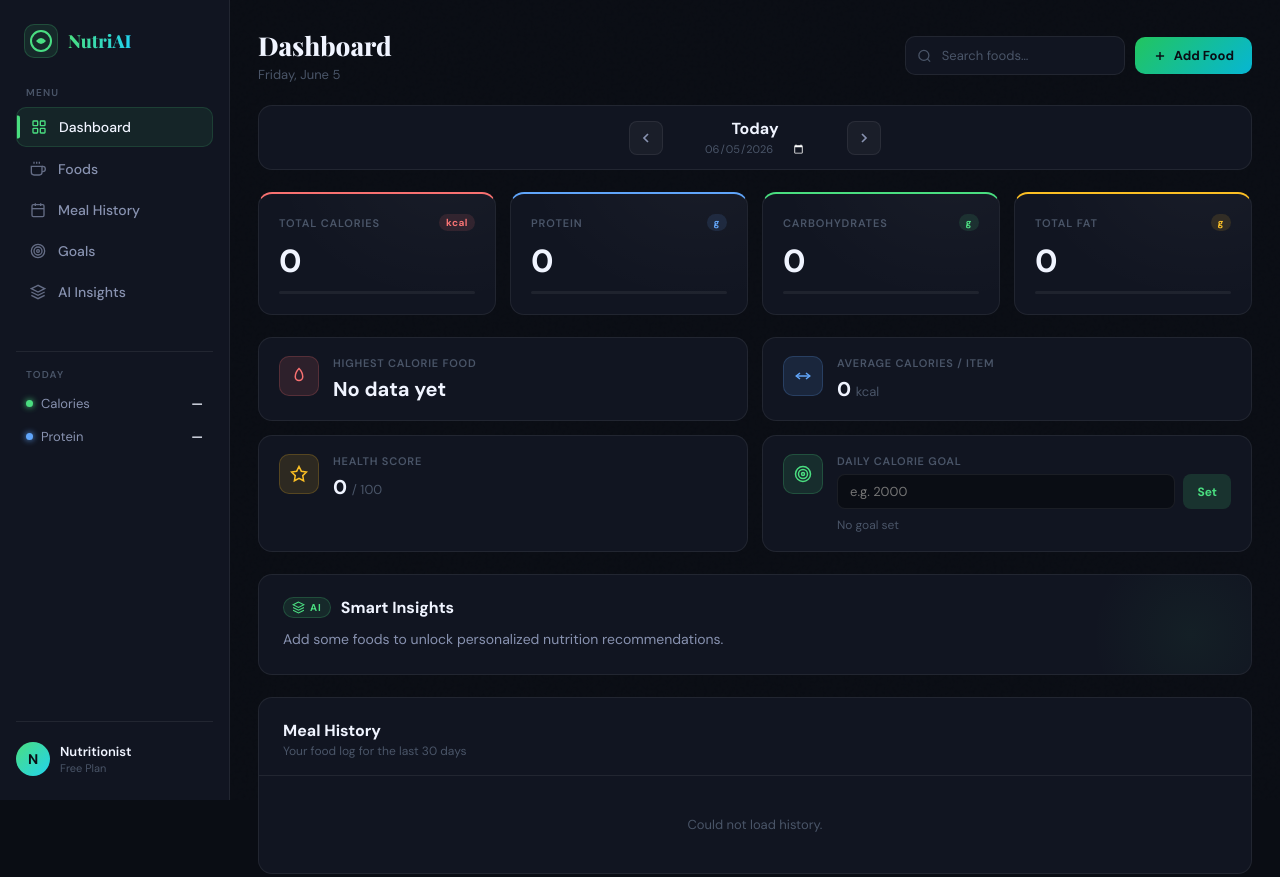
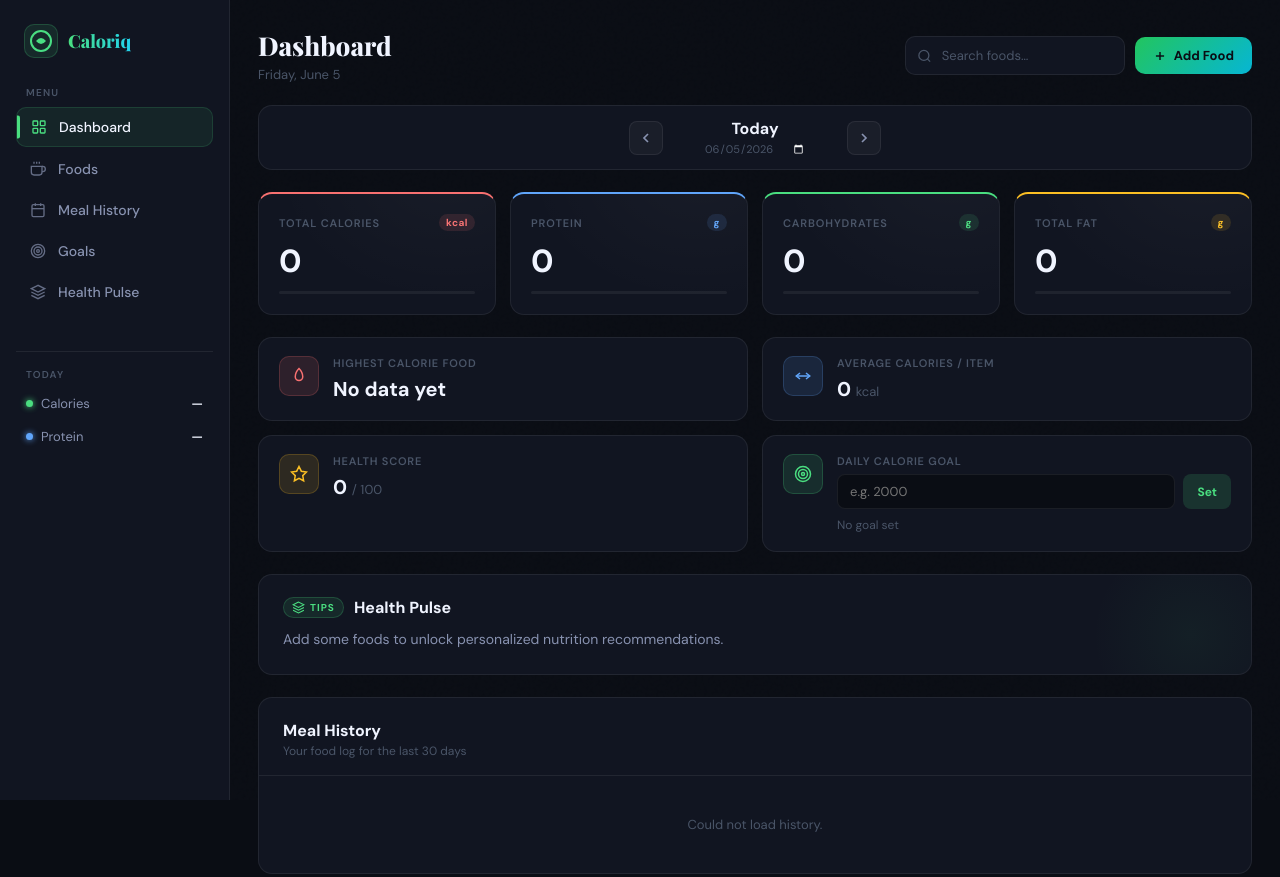
Before and after one commit to Nagalakshmi-Murugan/nutriton-tracker, a website: page frontend/index.html in a window 1280 px wide. Shown: the top 877 px of the page. Drawn offline with nearby package versions, Linux system fonts and the light colour scheme; no server answers.

Commit message:
Updated index.html

```diff
--- a/frontend/index.html
+++ b/frontend/index.html
@@ -3,7 +3,7 @@
 <head>
   <meta charset="UTF-8" />
   <meta name="viewport" content="width=device-width, initial-scale=1.0"/>
-  <title>NutriAI - Smart Nutrition Dashboard</title>
+  <title> Caloriq - Smart Nutrition Dashboard</title>
   <link rel="preconnect" href="https://fonts.googleapis.com">
   <link rel="preconnect" href="https://fonts.gstatic.com" crossorigin>
   <link href="https://fonts.googleapis.com/css2?family=DM+Sans:ital,opsz,wght@0,9..40,300;0,9..40,400;0,9..40,500;0,9..40,600;0,9..40,700;1,9..40,300&family=Playfair+Display:wght@700;800&display=swap" rel="stylesheet">
@@ -25,7 +25,7 @@
           </defs>
         </svg>
       </div>
-      <span class="logo-text">NutriAI</span>
+      <span class="logo-text">Caloriq</span>
     </div>
 
     <div class="sidebar-section-label">MENU</div>
@@ -48,7 +48,7 @@
       </a>
       <a href="#section-insights" class="nav-link" data-section="section-insights">
         <span class="nav-icon"><svg width="16" height="16" fill="none" viewBox="0 0 24 24" stroke="currentColor" stroke-width="2"><path d="M12 2L2 7l10 5 10-5-10-5z"/><path d="M2 17l10 5 10-5"/><path d="M2 12l10 5 10-5"/></svg></span>
-        AI Insights
+        Health Pulse
       </a>
     </nav>
 
@@ -63,14 +63,6 @@
       <span class="stat-dot dot-blue"></span>
       <span>Protein</span>
       <span class="stat-val" id="sidebarProtein">—</span>
-    </div>
-
-    <div class="sidebar-footer">
-      <div class="avatar">N</div>
-      <div class="avatar-info">
-        <span class="avatar-name">Nutritionist</span>
-        <span class="avatar-sub">Free Plan</span>
-      </div>
     </div>
   </aside>
 
@@ -177,14 +169,14 @@
       </div>
     </section>
 
-    <!-- AI INSIGHTS -->
+    <!-- Health Pulse -->
     <section class="insights" id="section-insights">
       <div class="insights-header">
         <div class="ai-badge">
           <svg width="13" height="13" viewBox="0 0 24 24" fill="none" stroke="currentColor" stroke-width="2"><path d="M12 2L2 7l10 5 10-5-10-5z"/><path d="M2 17l10 5 10-5"/><path d="M2 12l10 5 10-5"/></svg>
-          AI
+          TIPS
         </div>
-        <h2 class="insights-title">Smart Insights</h2>
+        <h2 class="insights-title">Health Pulse</h2>
       </div>
       <p id="recommendation" class="insight-text">Add some foods to unlock personalized nutrition recommendations.</p>
     </section>
```
